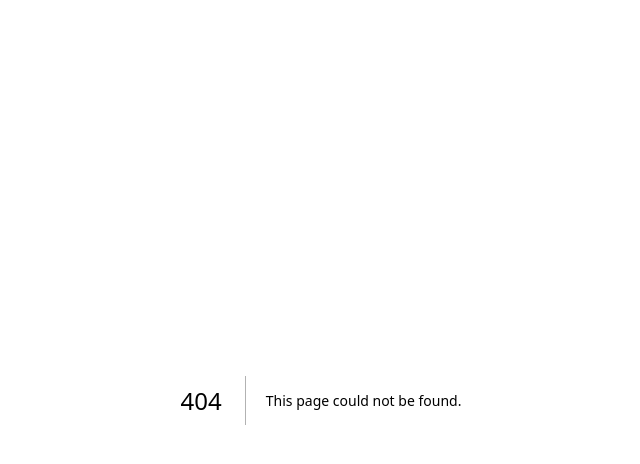
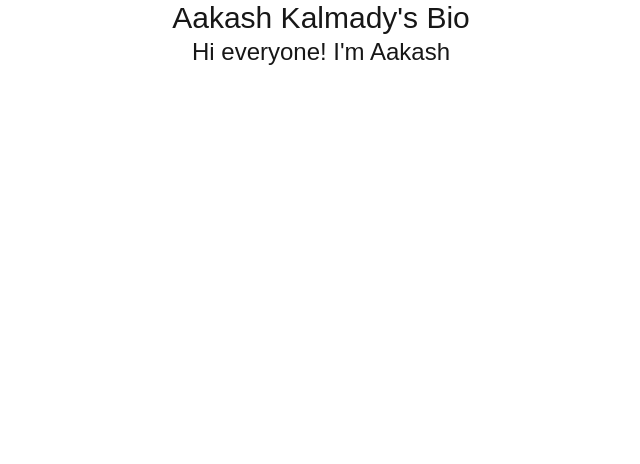
Before and after one commit to Hack4Impact-UMD/seedmoney, a Next.js app: page /kickoff-assignment/aakash-kalmady in a window 1280 px wide. Before the commit this address had no page. Shown: the top 464 px of the page, without its empty margins (319-959 px from the left). Built offline with nearby package versions, Linux system fonts and the light colour scheme.

Commit message:
add aakash kalmady's kickoff-assignment page

```diff
--- /dev/null
+++ b/app/kickoff-assignment/aakash-kalmady/page.tsx
@@ -0,0 +1,10 @@
+export default function AakashKalmadyPage() {
+  return (
+    <div className={"flex justify-center items-center"}>
+      <div className="text-center">
+        <p className="text-3xl">Aakash Kalmady's Bio</p>
+        <p className="text-2xl">Hi everyone! I'm Aakash</p>
+      </div>
+    </div>
+  );
+}
```
